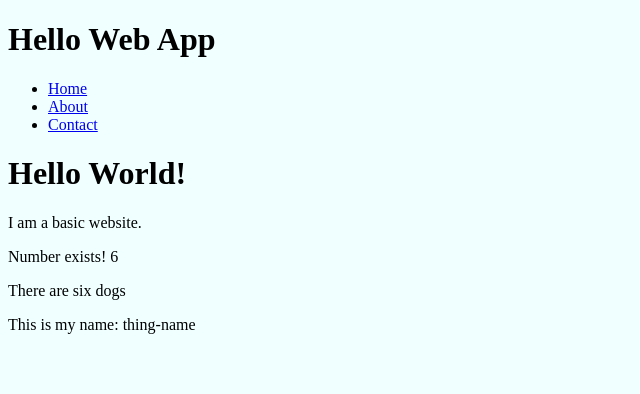
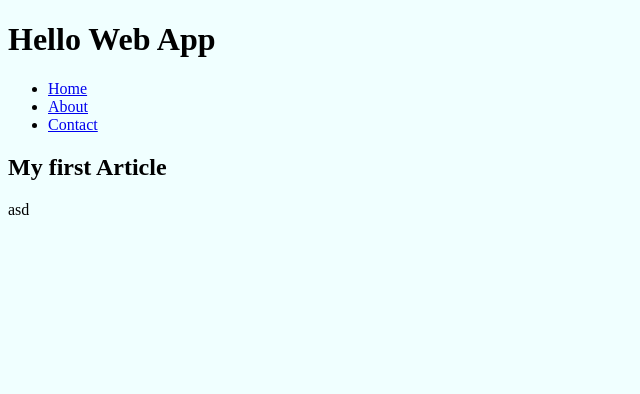
Before and after one commit to dacianmujdar/helloweb, a Django app: page / in a window 1280 px wide. Shown: the top 394 px of the page, without its empty margins (0-640 px from the left). Run offline with Django 3.2, Linux system fonts and the light colour scheme; data comes from the database, SQL or seed files in the repository.

Commit message:
retrieving objects from db

```diff
--- a/collection/templates/index.html
+++ b/collection/templates/index.html
@@ -5,9 +5,8 @@
 {% endblock title %}
 
 {% block content %}
-    <h1>Hello World!</h1>
-    <p>I am a basic website.</p>
-    <p> {% if number %} Number exists! {{ number }} {% endif %} </p>
-    <p> There are {{ number | apnumber }} dogs </p>
-    <p> This is my name: {{ thing | slugify }} </p>
+    {% for article in articles %}
+        <h2> {{ article.name }} </h2>
+        <p> {{ article.description }} </p>
+    {% endfor %}
 {% endblock content %}
--- a/collection/views.py
+++ b/collection/views.py
@@ -1,11 +1,10 @@
 from django.shortcuts import render
+from collection.models import Article
 
 
 # Create your views here.
 def index(request):
-    number = 6
-    thing = "Thing name"
+    articles = Article.objects.all()
     return render(request, 'index.html', {
-        'number': number,
-        'thing': thing
+        'articles': articles,
     })
```
